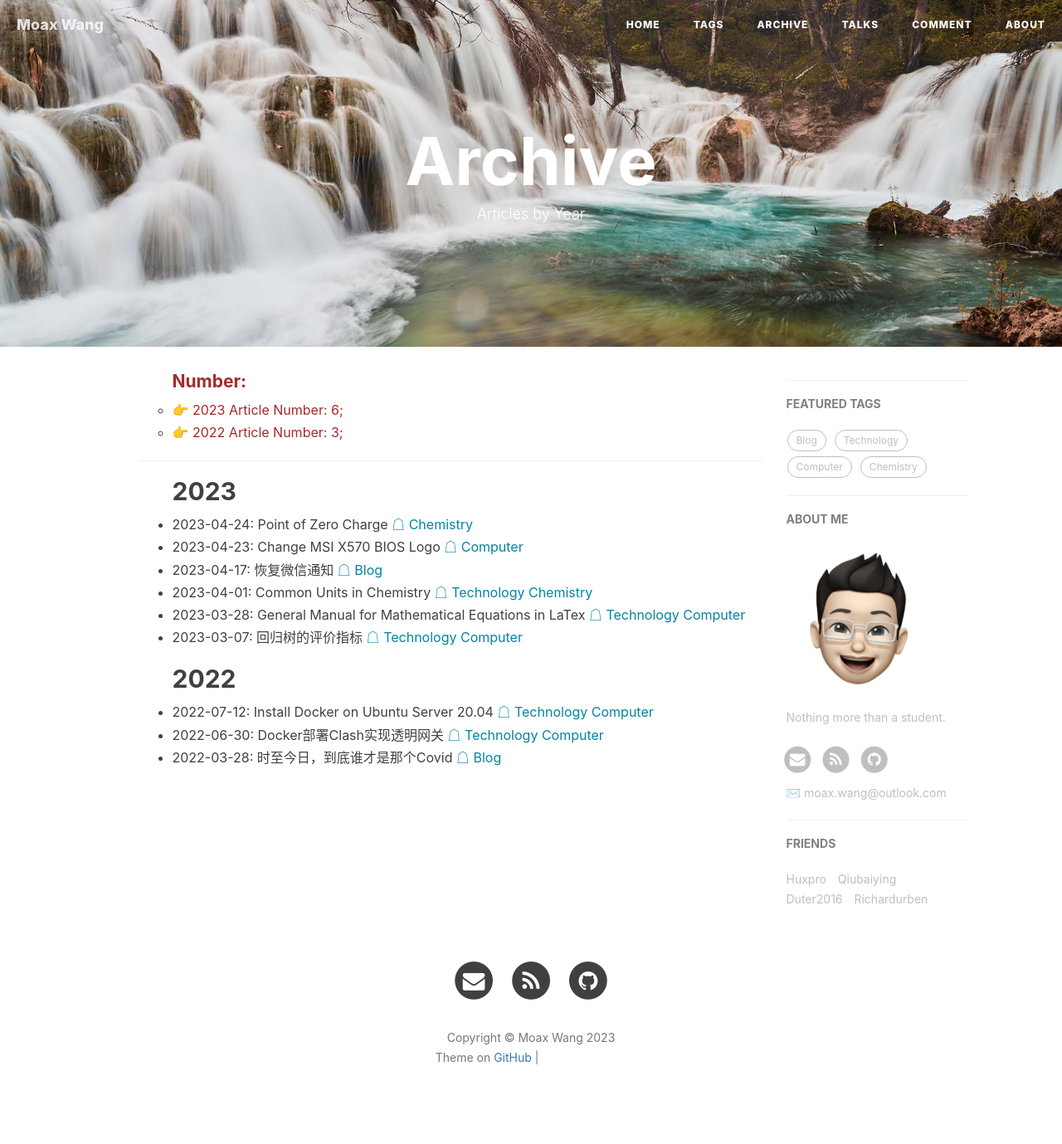
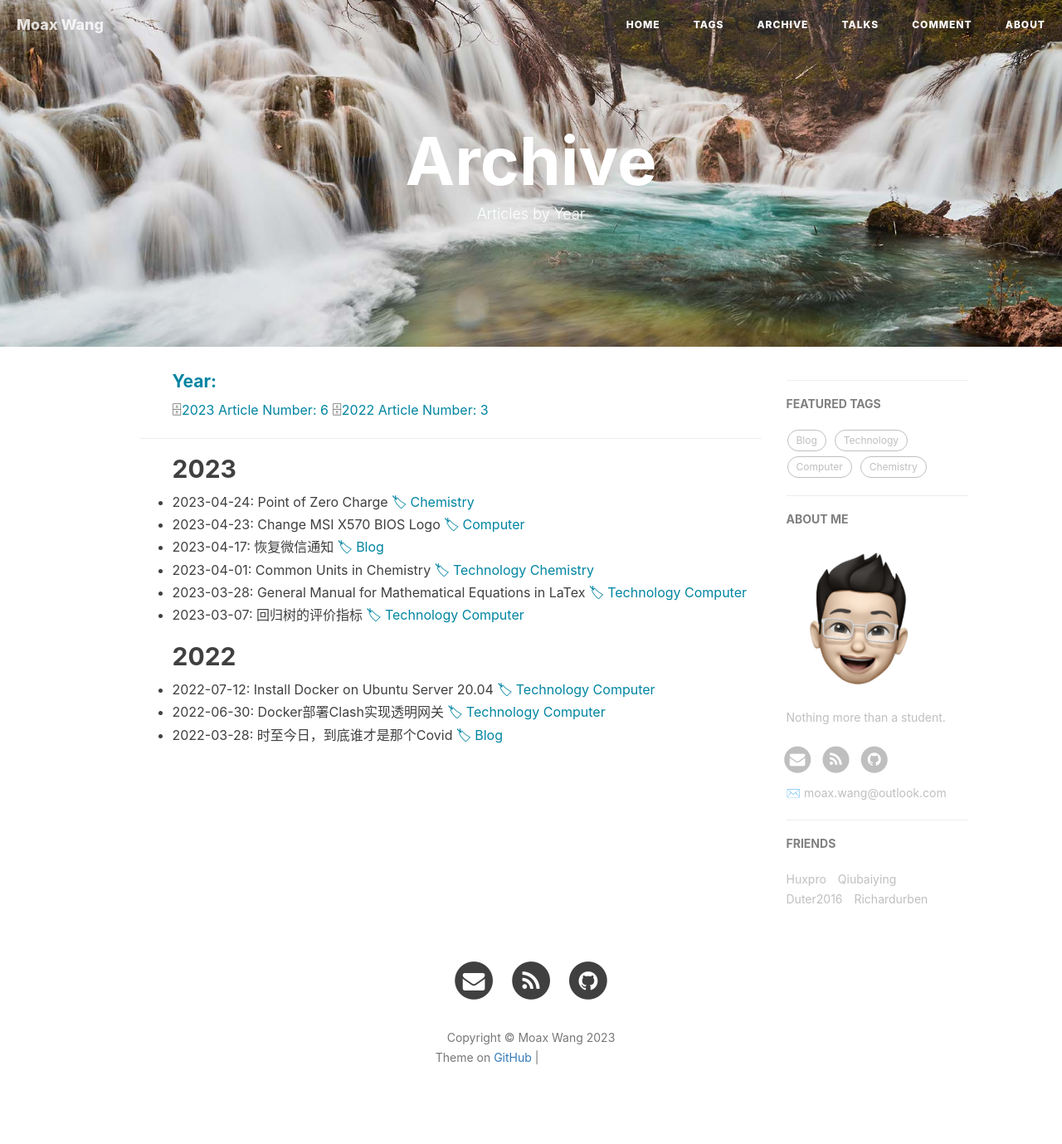
Before and after one commit to WinchellWang/winchellwang.github.io, a Jekyll site: the page built from 2archive.html, in a window 1280 px wide. Shown: the whole page at 83% size. Built offline with Jekyll 4.4.1, drawn with Linux system fonts in a browser that asks for light colours; nearby versions of some CDN libraries; comment, search, counter and statistics services are not loaded; grey boxes are pictures that could not be loaded.

Commit message:
Archive Layout Update

```diff
--- a/2archive.html
+++ b/2archive.html
@@ -6,14 +6,14 @@ header-img: "img/tag-bg.jpg"
 ---
 
 <ul>
-	<h4><font color="brown">Number:</font></h4>
+	<h4><font color="#0085a1">Year:</font></h4>
   {% assign counter = 0 %}
   {% for post in site.posts %}
 	{% assign thisyear = post.date | date: "%Y" %}
 	{% assign prevyear = post.previous.date | date: "%Y" %}
 	{% assign counter = counter | plus: 1 %}
 	{% if thisyear != prevyear %}
-	  <li type="circle"><a href="#{{ post.date | date: '%Y Year' }}">👉 <font color="brown">{{ thisyear }} Article Number: {{ counter }};</font></a></li>
+	🗄<a href="#{{ post.date | date: '%Y Year' }}"><font color="#0085a1">{{ thisyear }} Article Number: {{ counter }}</font></a>
 	  {% assign counter = 0 %}
 	{% endif %}
   {% endfor %}
@@ -33,7 +33,6 @@ header-img: "img/tag-bg.jpg"
 		  <h2 id="{{ post.date | date: '%Y'}}">{{ post.date | date: '%Y' }}</h2>
 		{% endif %}
 	  {% endunless %}
-
-	  <li>{{ post.date | date:"%Y-%m-%d:" }} <a href="{{ post.url }}" target="_blank">{{ post.title }}</a> <font color="#0085a1">☖</font> {% for tag in post.tags %}<a href="{{ site.baseurl }}/tags/#{{ tag }}" title="{{ tag }}" target="_blank"> <font color="#0085a1">{{ tag }}</font></a>{% endfor %}</li>
+	  <li>{{ post.date | date:"%Y-%m-%d:" }} <a href="{{ post.url }}" target="_blank">{{ post.title }}</a> <font color="#0085a1">🏷</font> {% for tag in post.tags %}<a href="{{ site.baseurl }}/tags/#{{ tag }}" title="{{ tag }}" target="_blank"> <font color="#0085a1">{{ tag }}</font></a>{% endfor %}</li>
 	{% endfor %}
   </ul>
```
